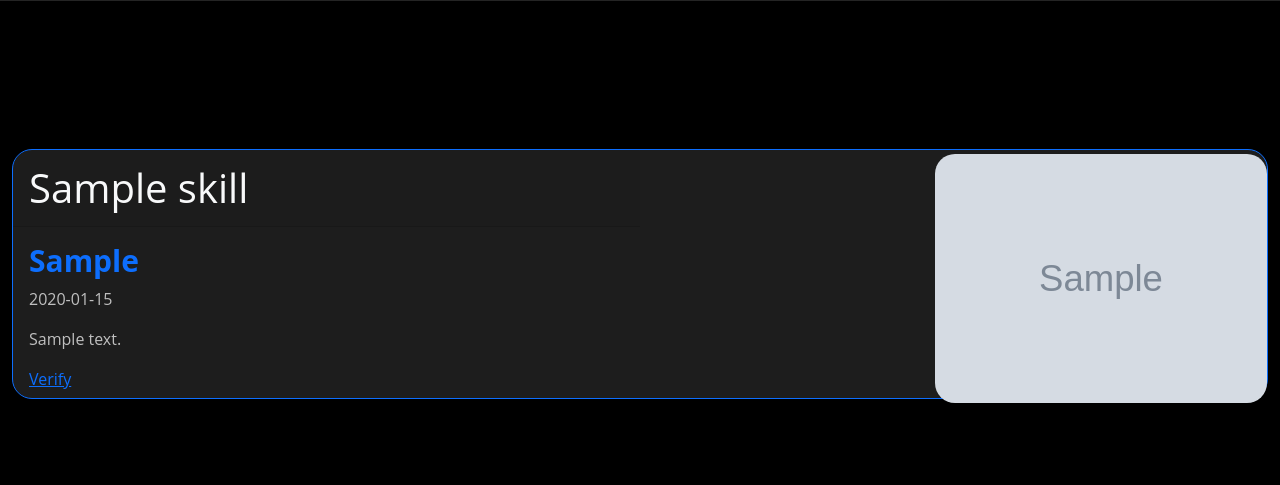
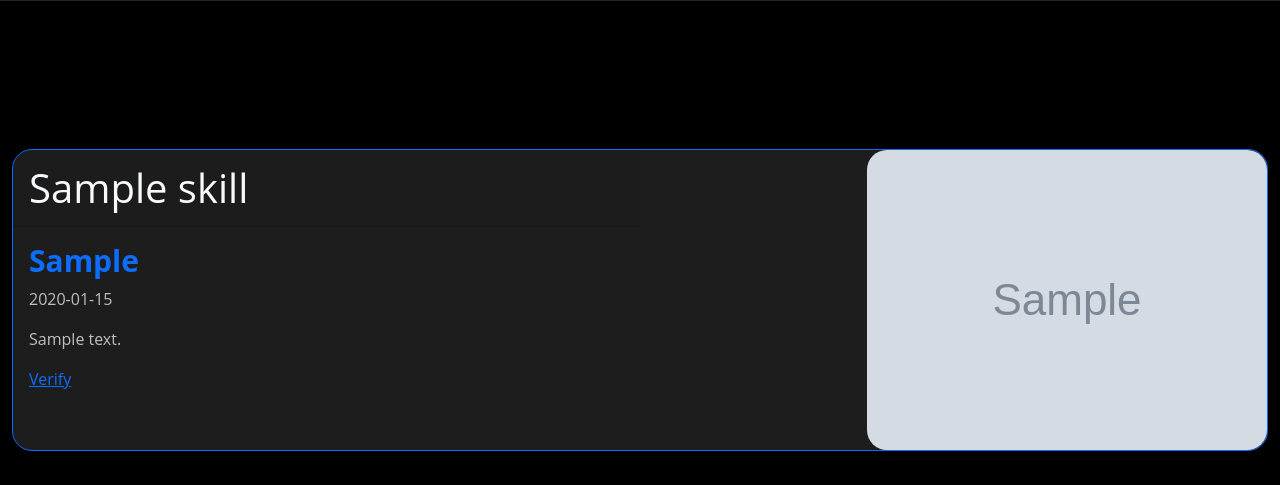
Before and after one commit to aryan365-tony/resume_webapp, a Flask app: page /skills-page in a window 1280 px wide. Shown: the part 409-894 px from the top of the page. Before the commit the page ends 812 px from the top, so only its background shows below. Run offline with Flask 3, Linux system fonts and the light colour scheme; tables that the repository leaves empty hold one stand-in row (values such as "Sample post"); grey boxes marked "Sample" are stand-in pictures.

Commit message:
Update skills.html

```diff
--- a/templates/skills.html
+++ b/templates/skills.html
@@ -31,7 +31,7 @@
 
     <section class="container-fluid text-light py-5" style="margin-bottom: -30px;">
         {% for skill in skills %}
-            <div class="card border-primary mb-3" style="border-radius: 20px; width: 100%; height: 250px; background-color:rgb(29, 29, 29)">
+            <div class="card border-primary mb-3" style="border-radius: 20px; width: 100%; height: auto; background-color:rgb(29, 29, 29)">
                 <div class="row g-0">
                     <div class="col-md-6">
                         <div class="card-header" style="font-size: 40px;">{{ skill.name }}</div>
@@ -47,7 +47,7 @@
                         </div>
                     </div>
                     <div class="col-md-6 d-flex justify-content-end align-items-center">
-                        <img src="{{ skill.image_url }}" class="img-fluid" style="border-radius: 20px; max-width: 500px; height: 249px;">
+                        <img src="{{ skill.image_url }}" class="img-fluid" style="border-radius: 20px;">
                     </div>
                 </div>
             </div>
```
